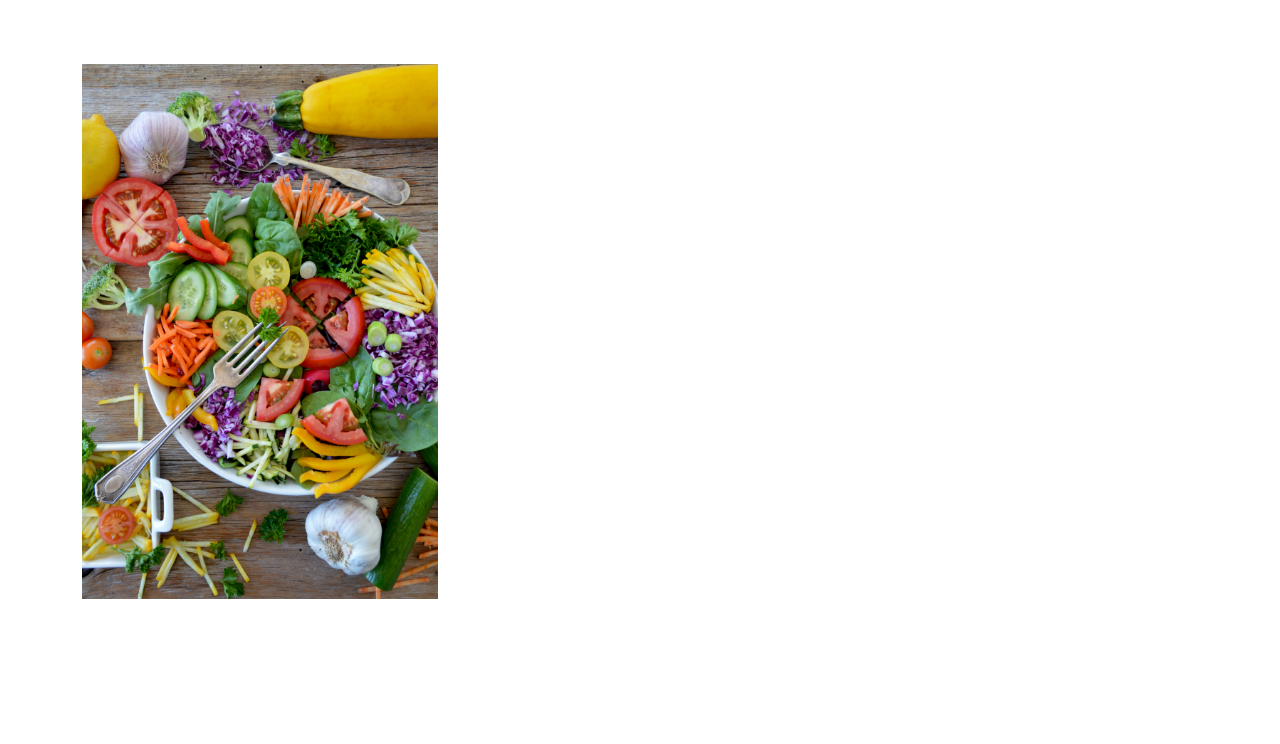
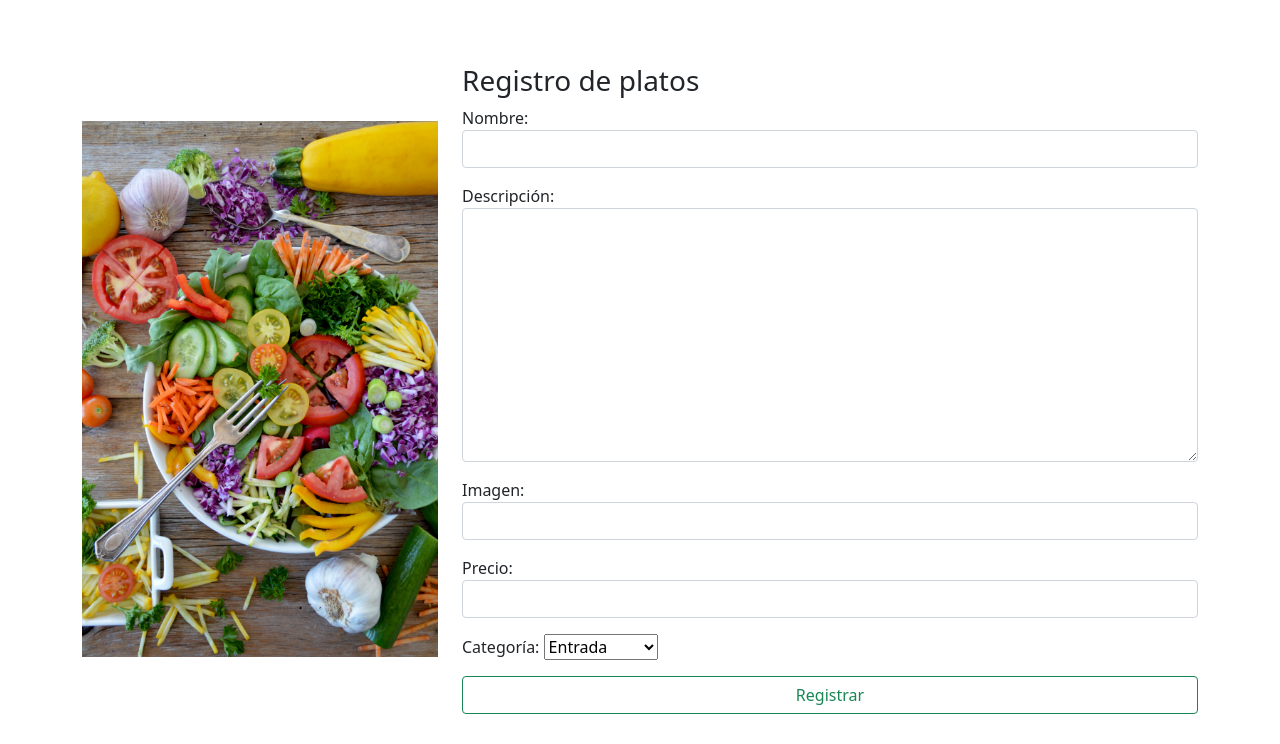
Before and after one commit to NataliaVera/Restaurante---Python-Django, a Django app: a page that uses config/web/templates/platos.html in a window 1280 px wide. Shown: the part 56-800 px from the top of the page. Run offline with Django 4.2, Linux system fonts and the light colour scheme.

Commit message:
clase 11 noviembre

```diff
--- a/config/web/formularios/formularioPlatos.py
+++ b/config/web/formularios/formularioPlatos.py
@@ -2,25 +2,38 @@ from django import forms
 
 class FormularioRegistroPlatos(forms.Form):
 
+    PLATOS=(
+        (1, 'Entrada'),
+        (2, 'Plato Fuerte'),
+        (3, 'Postres'),
+        (4, 'Bebidas')
+    )
+
     nombrePlato= forms.CharField(
         widget=forms.TextInput(attrs={"class":"form-control mb-3"}),
         max_length=50,
-        required= True
+        required= True,
+        label="Nombre"
     )
     descripcionPlato=forms.CharField(
         widget=forms.Textarea(attrs={"class":"form-control mb-3"}),
         max_length=200,
-        required= True
+        required= True,
+        label="Descripción"
     )
     fotoPlato=forms.CharField(
         widget=forms.TextInput(attrs={"class":"form-control mb-3"}),
         max_length=200,
-        required= True
+        required= True,
+        label="Imagen"
     )
     precioPlato=forms.CharField(
         widget=forms.NumberInput(attrs={"class":"form-control mb-3"}),
-        required= True
+        required= True,
+        label="Precio"
     )
     tipoPlato=forms.ChoiceField(
-        widget=forms.Select(attrs={"class":"form-conrol mb-3"})
+        widget=forms.Select(attrs={"class":"form-conrol mb-3"}),
+        label="Categoría",
+        choices=PLATOS
     )
--- a/config/web/templates/platos.html
+++ b/config/web/templates/platos.html
@@ -19,12 +19,15 @@
     <main>
         <div class="container mt-5">
             <div class="row">
-                <div class="col-12 col-md-4">
+                <div class="col-12 col-md-4 align-self-center ">
                     <img src="../static/img/vegetables.jpg" alt="" class="img-fluid w-100">
                 </div>
                 <div class="col-12 col-md-8">
-                    <form action="">
-
+                    <h3>Registro de platos</h3>
+                    <form action="" method="POST">
+                        {{formulario}}
+                        <button type="submit" class="btn btn-outline-success w-100 mx-auto f-block">Registrar</button>
+                        {%csrf_token%}
                     </form>
                 </div>
             </div>
--- a/config/web/views.py
+++ b/config/web/views.py
@@ -1,4 +1,6 @@
 from django.shortcuts import render
+
+from web.formularios.formularioPlatos import FormularioRegistroPlatos
 
 # Create your views here.
 #Cada vista es una funcion de python
@@ -7,4 +9,20 @@ def Home(request):
     return render(request, 'index.html')
 
 def Platos(request):
-    return render(request, 'platos.html')
+    #cargar el formulario de registros de platos
+    formulario = FormularioRegistroPlatos()
+
+    #creamos un diccionario para enviar datos hacia al template
+    diccionarioEnvioDatos ={
+        'formulario':formulario
+    }
+
+    #RECIBIENDO DATOS DEL FORMULARIO
+    #PETICION POST
+    if request.method == 'POST':
+        datosFormulario = FormularioRegistroPlatos(request.POST)
+
+        if datosFormulario.is_valid():
+            datosLimpios = datosFormulario.cleaned_data
+
+    return render(request, 'platos.html', diccionarioEnvioDatos)
```
Also changed, not shown: config/web/templates/shared/footer.html (+7 -1 lines).
